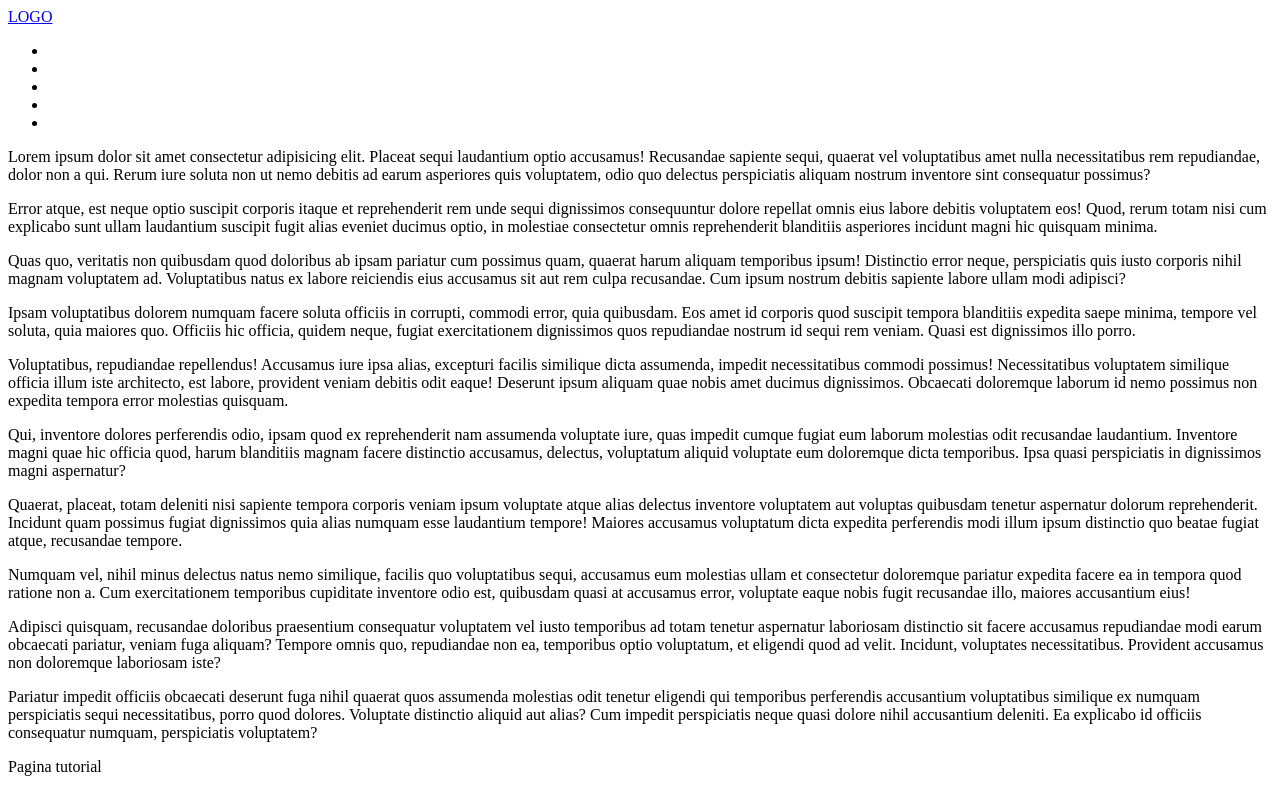
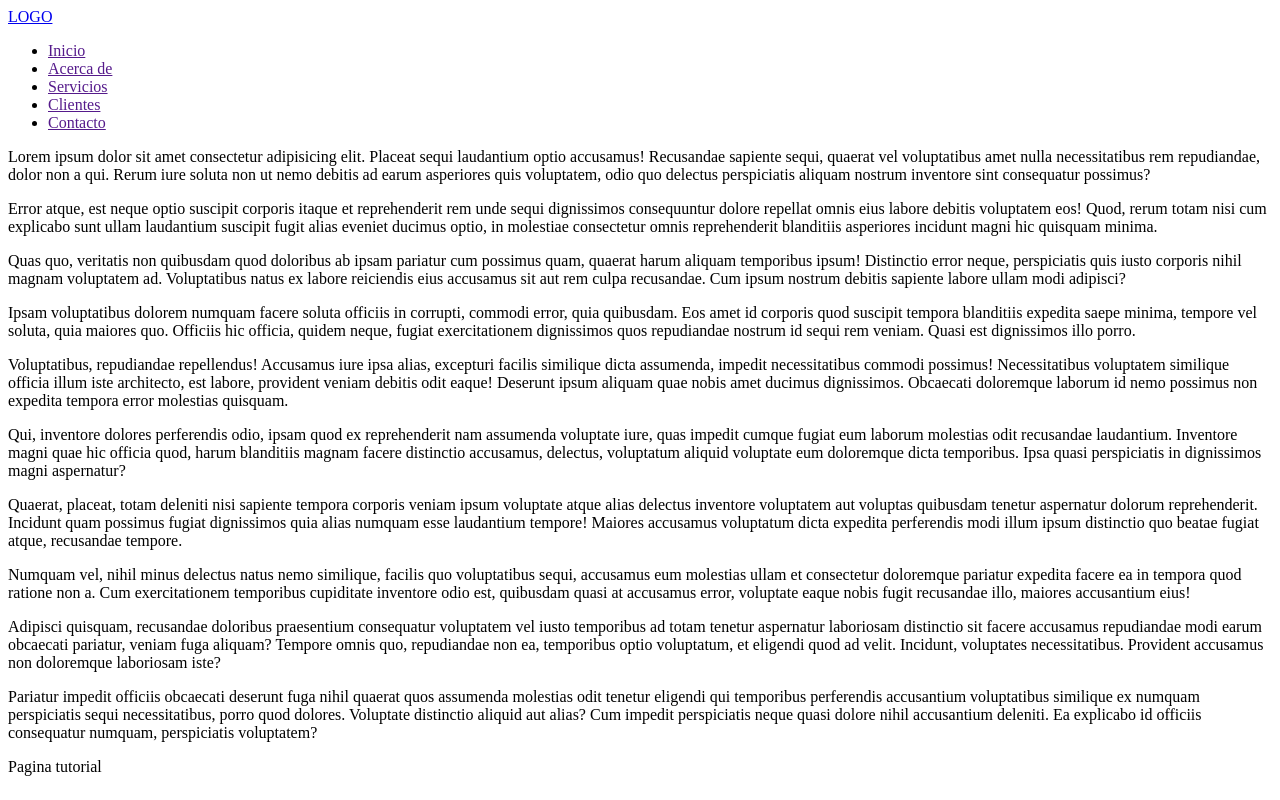
Before and after one commit to JoshoNun/MenuSuperior, a plain HTML site: page index.html in a window 1280 px wide. Drawn offline with Linux system fonts and the light colour scheme.

Commit message:
add links
agregamos links a la pagina

```diff
--- a/index.html
+++ b/index.html
@@ -12,11 +12,11 @@
    <a href="#" class="logo">LOGO</a>
         <nav class="navigation">
             <ul>
-                <li><a href="" herf="#"></a></li>
-                <li><a href="" herf="#"></a></li>
-                <li><a href="" herf="#"></a></li>
-                <li><a href="" herf="#"></a></li>
-                <li><a href="" herf="#"></a></li>
+                <li><a href="" >Inicio</a></li>
+                <li><a href="" >Acerca de</a></li>
+                <li><a href="" >Servicios</a></li>
+                <li><a href="" >Clientes</a></li>
+                <li><a href="" >Contacto</a></li>
             </ul>
         </nav>
     </header>
```
